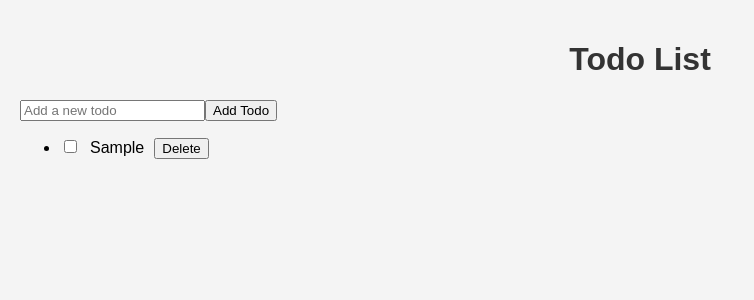
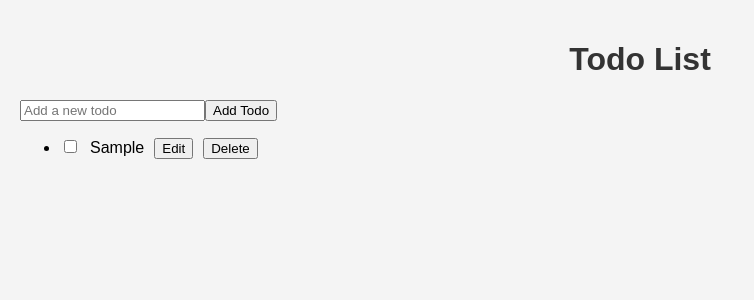
Before and after one commit to 3mran1994/To-do-list, a React (Create React App) app: page / in a window 1280 px wide. Both pictures are taken after typing "Sample" into the empty fields and a click on the button "Add Todo". Shown: the top 300 px of the page, without its empty margins (0-754 px from the left). Built offline with nearby package versions, Linux system fonts and the light colour scheme.

Commit message:
Edit task (save, cancel) functionality

```diff
--- a/src/App.js
+++ b/src/App.js
@@ -5,15 +5,31 @@ import './styles/App.css';
 
 const App = () => {
     const [todos, setTodos] = useState([]);
+    const [editingIndex, setEditingIndex] = useState(null); // New state addition
 
-    const addTodo = (todoText) => {
+    const addTodo = (todoText) => { //structure of this line is const x = (input from user) then => function/logic
         setTodos([...todos, { text: todoText, completed: false}]);
+    };
+
+    const editTodo = (index) => { // adding the edit function
+        setEditingIndex(index);
+    };
+
+    const cancelEdit = () => { // added the cancel function
+        setEditingIndex(null);
     };
 
     const removeTodo = (index) => {
         const newTodos = todos.filter((_, i) => i !== index);
         setTodos(newTodos);
     };
+
+    const saveTodo = (index, newText) => { // index is the "postion" of what task is changing and newText is what the new words are. Both of these are the parameters (inputs).
+        const newTodos = [...todos]; // this is the new copy of our list (todos is the orginial list). [...] is the spread operator that copies. We have to make a copy of the list to make changes to it instead of editing the original list and then we replace the old list (todos) with the new one (newTodos).
+        newTodos[index] = { ...newTodos[index], text: newText }; // newTodos[index] is the index (position) of task in the newTodos list we created. the {} part is the new object we create and "spread" the old task's [...] onfo into it including the completed status. The (text: nexText) is just overwriting the text values with the new text but keeping the completion status of the list untouched.
+        setTodos(newTodos); // this is our setter function; how we will update our old list with our new changes. we are telling react to redraw the list so the user sees the new task (text).
+        setEditingIndex(null); // setter for our "who is editing" state. (null) is our value for nothing. this setter is for cleanup; to tell react that we are done editing and to close the input box and show the regular text again.
+    }
 
     const toggleTodo = (index) => {
         setTodos(
@@ -25,8 +41,18 @@ const App = () => {
     return (
         <div className="app">
             <h1>Todo List</h1>
-            <AddTodo onAdd={addTodo} />
-            <TodoList todos={todos} removeTodo={removeTodo} toggleTodo={toggleTodo} />
+            <AddTodo
+                onAdd={addTodo}
+            />
+            <TodoList
+                todos={todos}
+                removeTodo={removeTodo}
+                toggleTodo={toggleTodo}
+                editingIndex={editingIndex} // New addition
+                onEdit={editTodo} // New addition
+                onCancel={cancelEdit} // New addition
+                onSave={saveTodo} //New addition
+            />
         </div>
     );
 };
--- a/src/components/TodoItem.js
+++ b/src/components/TodoItem.js
@@ -1,17 +1,44 @@
-import React from 'react';
+import React, { useState } from 'react';
 
-const TodoItem = ({ todo, onRemove, onToggle }) => (
+const TodoItem = ({ todo, onRemove, onToggle, index, editingIndex, onEdit, onCancel, onSave }) => {
+    const [editText, setEditText] = useState(todo.text); //todo.text is the deafault value of what was already present in the task row
+
+    return (
         <li>
             <input
                 type="checkbox"
                 checked={todo.completed}
-            onChange={onToggle}
+                onChange={onToggle} // onChange is a react event
             />
+            {index === editingIndex ? (
+                <input
+                    type="text"
+                    value={editText}
+                    onChange={(e) => setEditText(e.target.value)} //(e) contain all changes made as an object (all properties)
+                />
+            ) : (
                 <span style={{ textDecoration: todo.completed ? 'line-through' : 'none', marginLeft: '10px' }}>
                 {todo.text}
                 </span>
+            )}
+
+            {index === editingIndex ? (
+                <>
+                    <button
+                        onClick={() => onSave(index, editText)} // for onSave we have added the function here instead of just calling because the function needs the input (index, editText) that is collected here in TodoList. Other button functions are placed in todoList as their required parameters (info they need to do their jobs) are already now within the todoList.
+                        style={{ marginLeft: '10px' }}
+                    >Save
+                    </button>
+                    <button onClick={onCancel} style={{ marginLeft: '10px' }}>Cancel</button>
+                </>
+            ) : (
+                <>
+                    <button onClick={onEdit} style={{ marginLeft: '10px' }}>Edit</button>
                     <button onClick={onRemove} style={{ marginLeft: '10px' }}>Delete</button>
+                </>
+            )}
         </li>
     );
+};
 
 export default TodoItem;
--- a/src/components/TodoList.js
+++ b/src/components/TodoList.js
@@ -1,14 +1,19 @@
 import React from 'react';
 import TodoItem from './TodoItem';
 
-const TodoList = ({ todos, removeTodo, toggleTodo }) => (
+const TodoList = ({ todos, removeTodo, toggleTodo, editingIndex, onEdit, onCancel, onSave }) => (
         <ul>
             {todos.map((todo, index) => (
                 <TodoItem
                     key={index}
                     todo={todo}
+                    index={index} // This is the task's position in the list
+                    editingIndex={editingIndex} // This is which task is being edited
                     onRemove={() => removeTodo(index)}
                     onToggle={() => toggleTodo(index)}
+                    onEdit={() => onEdit(index)} // New addition
+                    onCancel={onCancel}
+                    onSave={onSave} // we are just passing the function reference to todoItems as we don't know what the user typed into the input box that is in the todoItems.
                 />
             ))}
         </ul>
```
Lines whose indentation alone changed are shown as unchanged.
